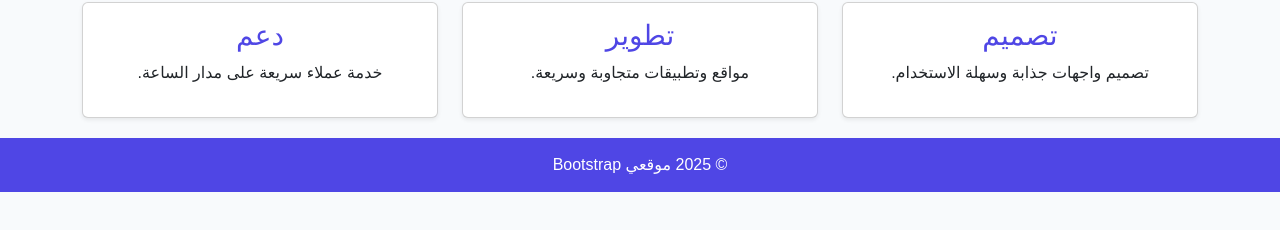
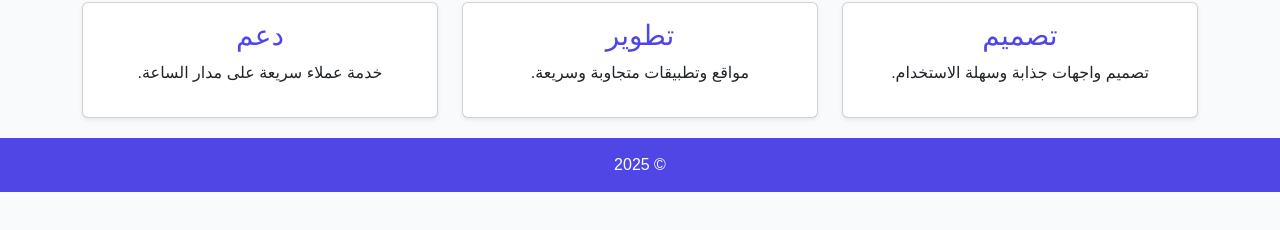
Before and after one commit to Fir20055/finl, a plain HTML site: page frontend/h.html in a window 1280 px wide. Shown: the part 230-460 px from the top of the page. Drawn offline with nearby package versions, Linux system fonts and the light colour scheme.

Commit message:
وصف التعديل اللي سويته

```diff
--- a/frontend/h.html
+++ b/frontend/h.html
@@ -4,7 +4,7 @@
 <head>
     <meta charset="UTF-8">
     <meta name="viewport" content="width=device-width, initial-scale=1.0">
-    <title>موقعي Bootstrap</title>
+    <title> فردوس</title>
     <link href="https://cdn.jsdelivr.net/npm/bootstrap@5.3.2/dist/css/bootstrap.min.css" rel="stylesheet">
     <style>
         body {
@@ -88,7 +88,7 @@
     </section>
 
     <footer>
-        &copy; 2025 موقعي Bootstrap
+        &copy; 2025
     </footer>
 
     <script src="https://cdn.jsdelivr.net/npm/bootstrap@5.3.2/dist/js/bootstrap.bundle.min.js"></script>
```
Also changed, not shown: frontend/index.html (+1 -1 lines).
